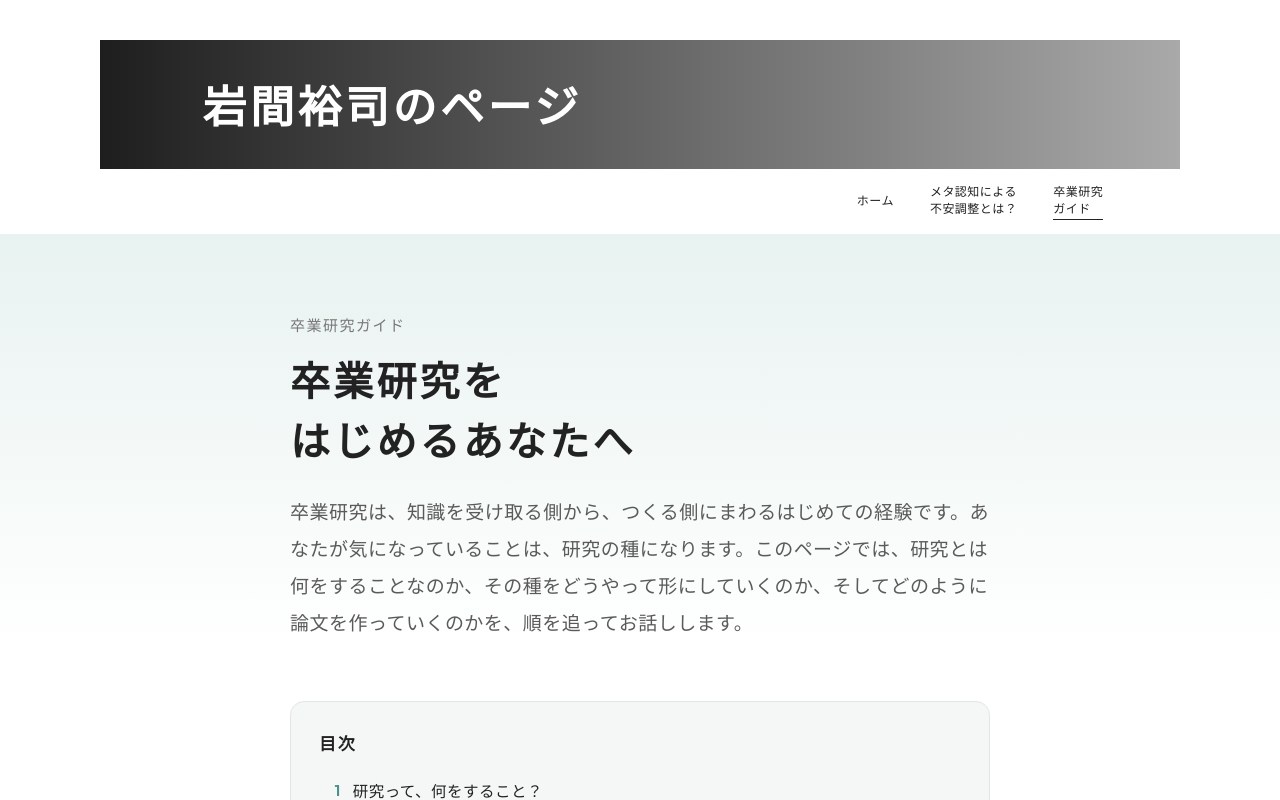
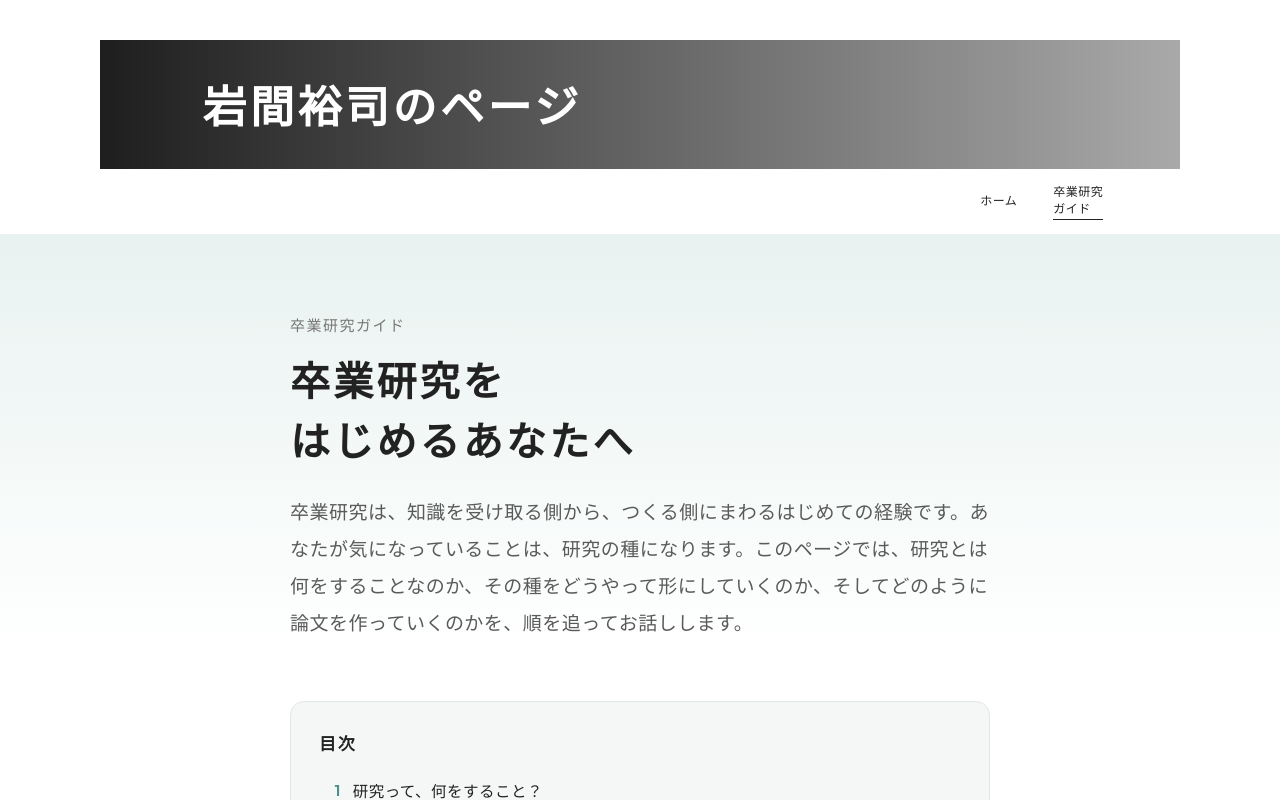
Before and after one commit to YujiIWAMA/homepage, a plain HTML site: page sotsuken/index.html in a window 1280 px wide. Shown: the top 800 px of the page. Drawn offline with Linux system fonts and the light colour scheme.

Commit message:
Update index.html

```diff
--- a/sotsuken/index.html
+++ b/sotsuken/index.html
@@ -145,7 +145,7 @@ footer{color:var(--sub);font-size:14.5px}
 <header class="site-hero"><h1><a href="../index.html">岩間裕司のページ</a></h1></header>
 <nav class="site-gnav" aria-label="サイト">
  <a href="../index.html">ホーム</a>
- <a href="../metacognition.html">メタ認知による<br>不安調整とは？</a>
+ <!-- <a href="../metacognition.html">メタ認知による<br>不安調整とは？</a> -->
  <a href="./" aria-current="page">卒業研究<br>ガイド</a>
 </nav>
 
```
